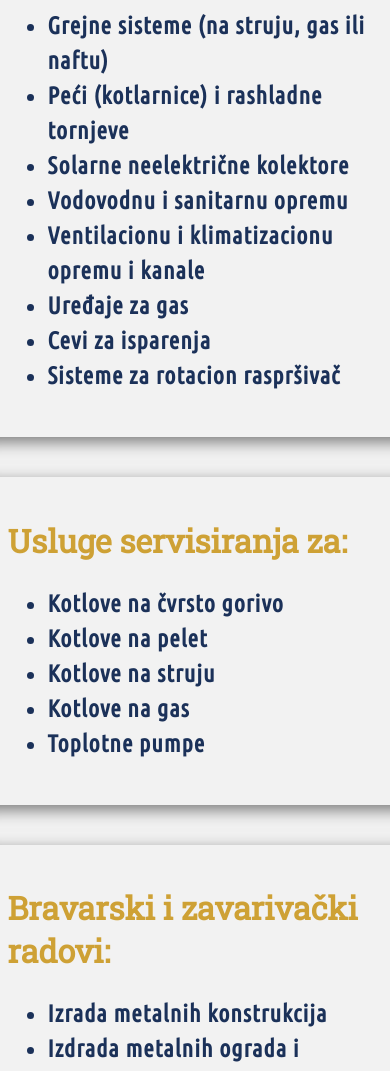
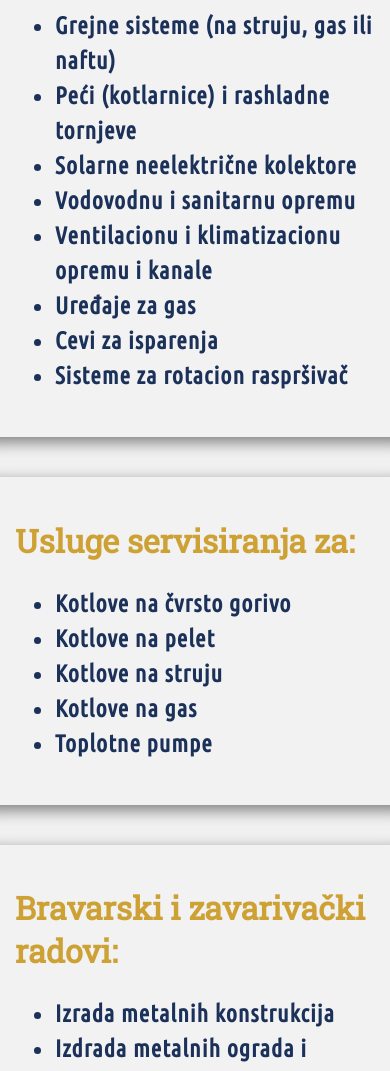
Before and after one commit to empliks/LT-final, a plain HTML site: page services.html in a window 390 px wide. Shown: the part 593-1664 px from the top of the page. Drawn offline with Linux system fonts and the light colour scheme.

Commit message:
media-queries.css

```diff
--- a/styles/media-queries.css
+++ b/styles/media-queries.css
@@ -101,6 +101,6 @@
 
     .services-container > .services-wrapper {
         margin-top: 40px;
-        width: 375px;
+        width: 360px;
     }
 }
```
